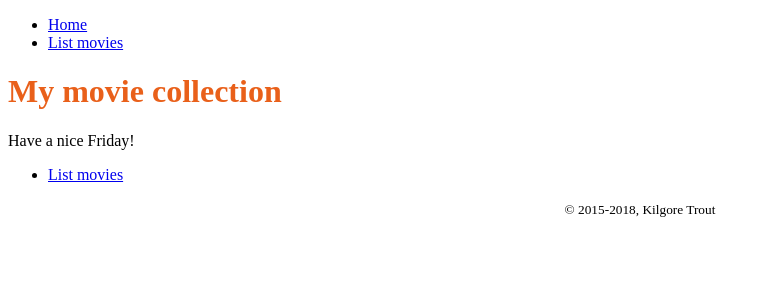
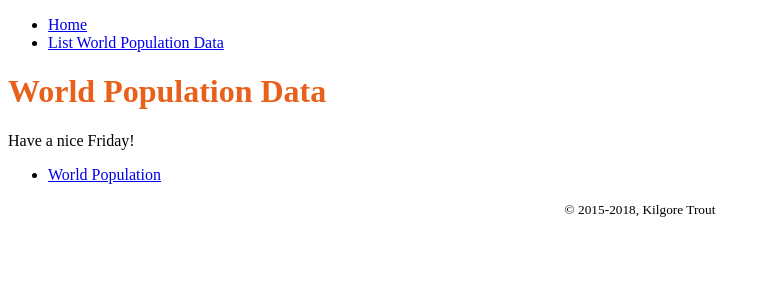
Before and after one commit to emretasar/WorldPopulation, a Flask app: page / in a window 1280 px wide. Shown: the top 300 px of the page, without its empty margins (0-771 px from the left). Run offline with Flask 2, Linux system fonts and the light colour scheme.

Commit message:
Change to World Population Topic

```diff
--- a/server.py
+++ b/server.py
@@ -8,7 +8,7 @@ def create_app():
     app.config.from_object("settings")
 
     app.add_url_rule("/", view_func=views.home_page)
-    app.add_url_rule("/movies", view_func=views.movies_page)
+    app.add_url_rule("/population", view_func=views.population_page)
 
     return app
 
--- a/templates/home.html
+++ b/templates/home.html
@@ -1,10 +1,10 @@
 {% extends "layout.html" %}
 {% block title %}Home{% endblock %}
 {% block content %}
-    <h1>My movie collection</h1>
+    <h1>World Population Data</h1>
     <p>Have a nice {{ day }}!</p>
 
     <ul>
-      <li><a href="{{ url_for('movies_page') }}">List movies</a></li>
+      <li><a href="{{ url_for('population_page') }}">World Population</a></li>
     </ul>
 {% endblock %}
--- a/templates/layout.html
+++ b/templates/layout.html
@@ -2,7 +2,7 @@
 <html lang="en">
   <head>
     <meta charset="utf-8"/>
-    <title>My movies - {% block title %}{% endblock %}</title>
+    <title>World Population Data- {% block title %}{% endblock %}</title>
     <link rel="stylesheet" href="{{ url_for('static', filename='mymovies.css') }}"/>
   </head>
   <body>
@@ -10,7 +10,7 @@
         <nav>
           <ul>
             <li><a href="{{ url_for('home_page') }}">Home</a></li>
-            <li><a href="{{ url_for('movies_page') }}">List movies</a></li>
+            <li><a href="{{ url_for('population_page') }}">List World Population Data</a></li>
           </ul>
         </nav>
       </header>
--- a/templates/movies.html
+++ b/templates/population.html
@@ -2,10 +2,10 @@
 <html lang="en">
   <head>
     <meta charset="utf-8"/>
-    <title>My movies - Movie list</title>
+    <title>Countries List</title>
     <link rel="stylesheet" href="/static/mymovies.css"/>
   </head>
   <body>
-    <h1>Movies</h1>
+    <h1>World Countries</h1>
   </body>
 </html>
--- a/views.py
+++ b/views.py
@@ -8,5 +8,5 @@ def home_page():
     return render_template("home.html", day=day_name)
 
 
-def movies_page():
-    return render_template("movies.html")
+def population_page():
+    return render_template("population.html")
```
